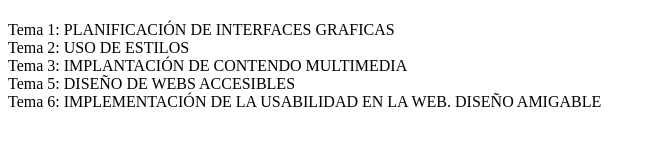
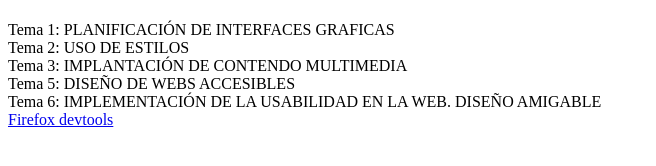
Before and after one commit to RodrigoFN02/RodrigoFN02.github.io, a plain HTML site: page index.html in a window 1280 px wide. Shown: the whole page, without its empty margins (0-656 px from the left). Drawn offline with Linux system fonts and the light colour scheme.

Commit message:
Añadido enlace pdf

```diff
--- a/index.html
+++ b/index.html
@@ -11,5 +11,6 @@
         <div>Tema 3: IMPLANTACIÓN DE CONTENDO MULTIMEDIA</div>
         <div>Tema 5: DISEÑO DE WEBS ACCESIBLES</div>
         <div>Tema 6: IMPLEMENTACIÓN DE LA USABILIDAD EN LA WEB. DISEÑO AMIGABLE</div>
+        <a href="RodrigoFernandez.pdf">Firefox devtools</a>
     </body>
 </html>
```
